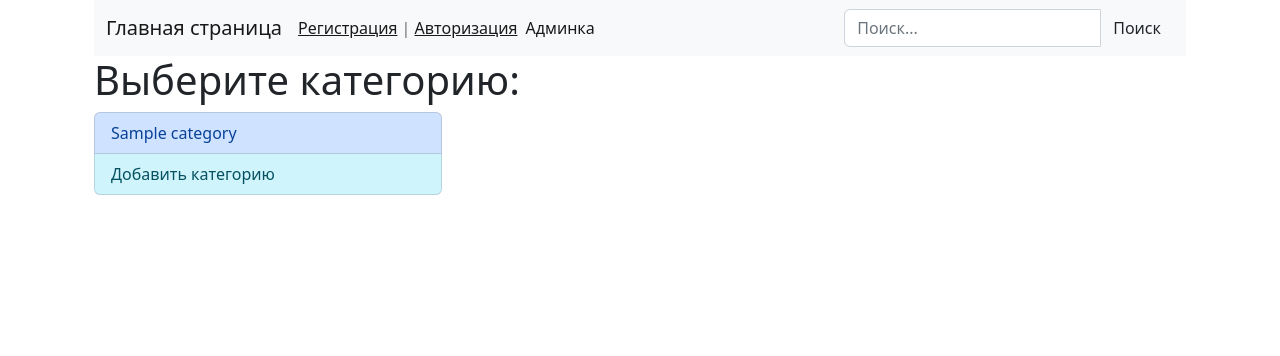
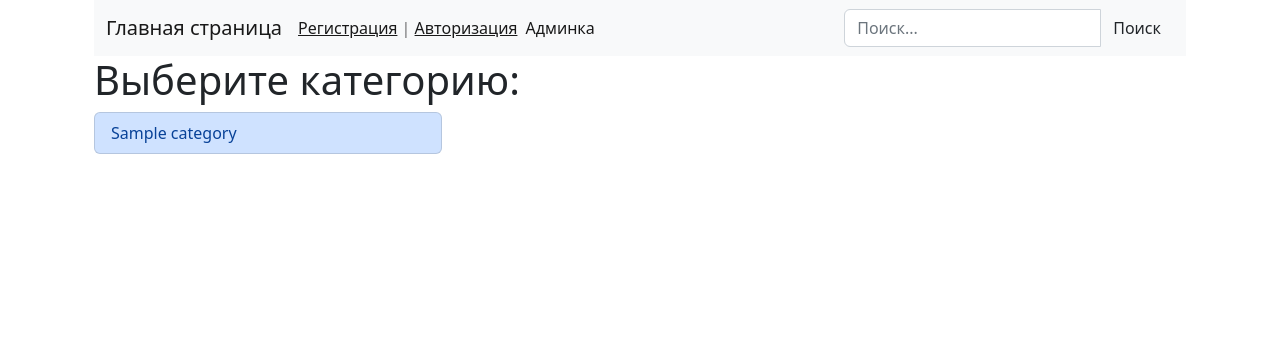
Before and after one commit to mavric122/Sklad, a Django app: page /sklad/category/ in a window 1280 px wide. Shown: the top 356 px of the page. Run offline with Django 4.2, Linux system fonts and the light colour scheme; tables that the repository leaves empty hold one stand-in row (values such as "Sample post"); some libraries are stand-ins or nearby versions.

Commit message:
Добавлена работа с аутентификацией пользователя.

```diff
--- a/sklad/tovar/templates/tovar/tovar_category.html
+++ b/sklad/tovar/templates/tovar/tovar_category.html
@@ -17,10 +17,13 @@
                     {{ item.title }}
                 </a>
                 {% endfor %}
-                <a href="{% url 'add_category' %}"
-                class="list-group-item list-group-item-action list-group-item-info">
-                Добавить категорию
-            </a>
+
+                {% if request.user.is_authenticated %}
+                <a href="{% url 'add_category' %}" class="list-group-item list-group-item-action list-group-item-info">
+                    Добавить категорию
+
+                </a>
+                {% endif %}
             </div>
             </a>
         </div>
```
